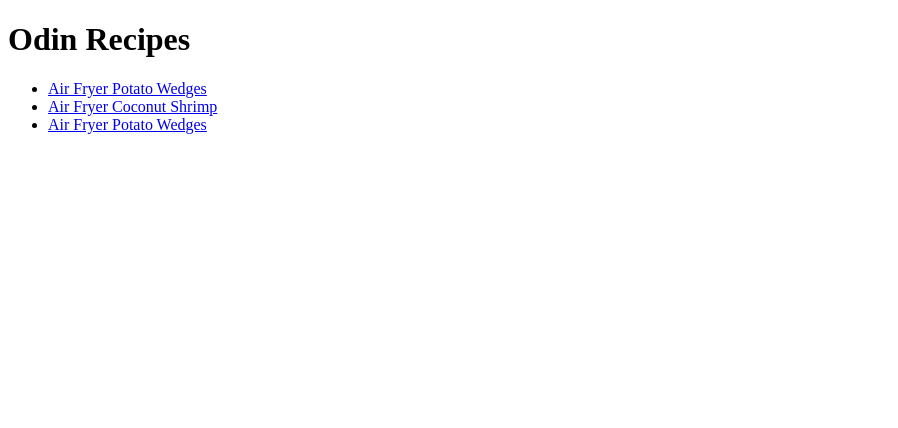
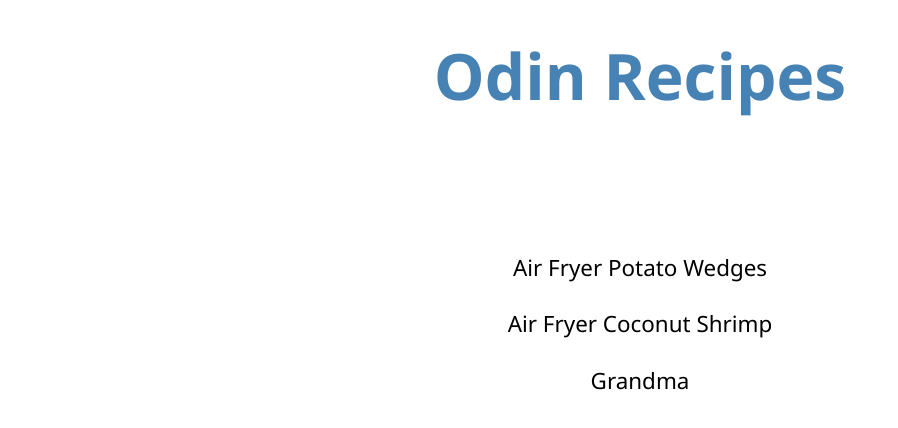
Before and after one commit to Mostafa-El-Masry/Odin-recipes, a plain HTML site: page index.html in a window 1280 px wide. Shown: the whole page, without its empty margins (0-898 px from the left). Drawn offline with Linux system fonts and the light colour scheme.

Commit message:
adding third recipy and style page

```diff
--- /dev/null
+++ b/CSS/styles.css
@@ -0,0 +1,40 @@
+* {
+    padding: 0;
+    margin: 0;
+}
+
+body {
+    font-family: 'Segoe UI', Tahoma, Geneva, Verdana, sans-serif;
+}
+
+h1 {
+    margin: 4vh auto;
+    text-align: center;
+    color: steelblue;
+    font-size: 4rem;
+}
+
+h1 + ul {
+    margin-top: 15vh;
+}
+
+li {
+    padding: 1vw 2vw;
+    text-align: center;
+}
+
+li a{
+    color: #000;
+    text-decoration: none;
+    font-size: 1.4rem;
+    text-transform: capitalize;
+}
+
+/********    SECOND PAGE      ********/
+
+
+
+
+
+
+/*************************************/
--- a/index.html
+++ b/index.html
@@ -4,7 +4,8 @@
     <meta charset="UTF-8">
     <meta http-equiv="X-UA-Compatible" content="IE=edge">
     <meta name="viewport" content="width=device-width, initial-scale=1.0">
-    <title>odin Recipes</title>
+    <title>Odin Recipes</title>
+    <link rel="stylesheet" href="./CSS/styles.css">
 </head>
 <body>
     <h1>Odin Recipes</h1>
@@ -12,7 +13,7 @@
     <ul>
         <li><a href="recipes/Air-Fryer-Potato-Wedges.html">Air Fryer Potato Wedges</a></li>
         <li><a href="recipes/Air-Fryer-Coconut-Shrimp.html">Air Fryer Coconut Shrimp</a></li>
-        <li><a href="recipes/Air-Fryer-Potato-Wedges.html">Air Fryer Potato Wedges</a></li>
+        <li><a href="recipes/grandma.html">grandma</a></li>
     </ul>
 
 </body>
```
Also changed, not shown: recipes/Air-Fryer-Coconut-Shrimp.html (+1 -0 lines), recipes/Air-Fryer-Potato-Wedges.html (+1 -0 lines), recipes/grandma.html (added, +33 -0 lines).
